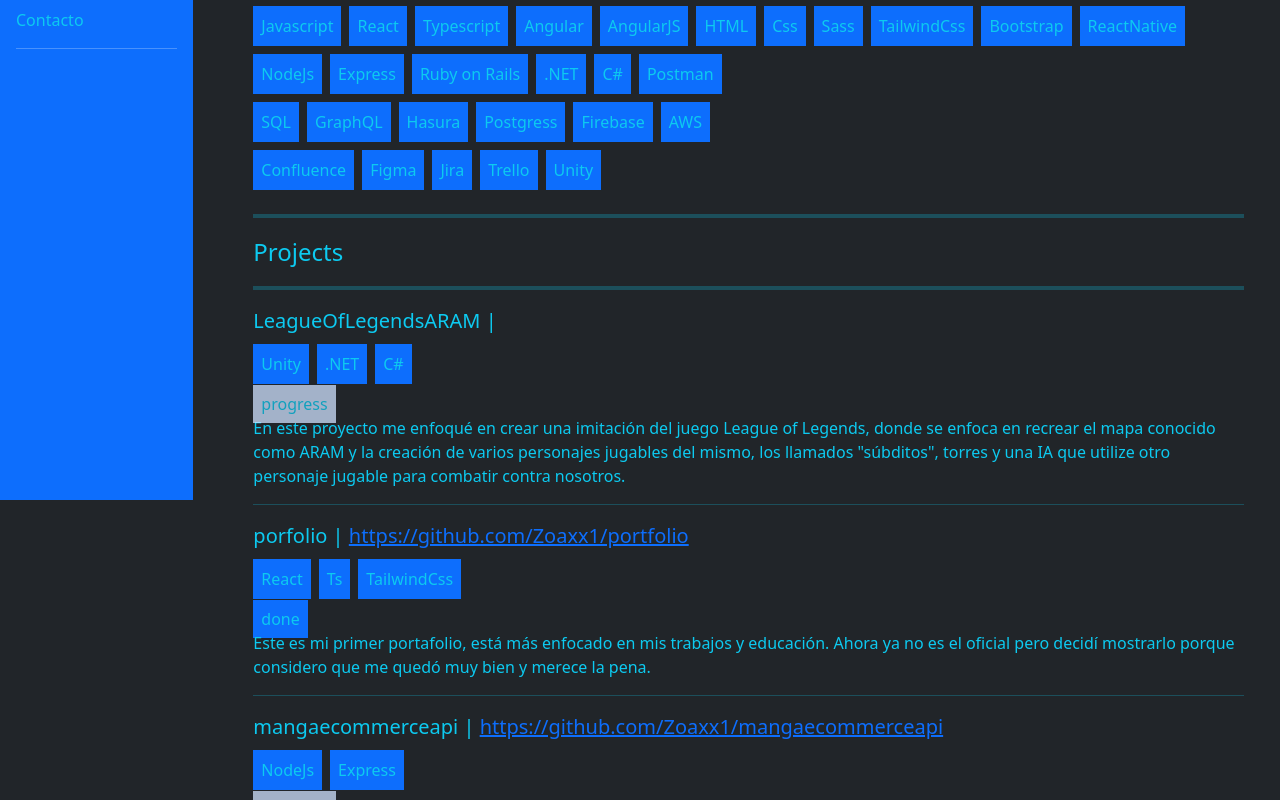
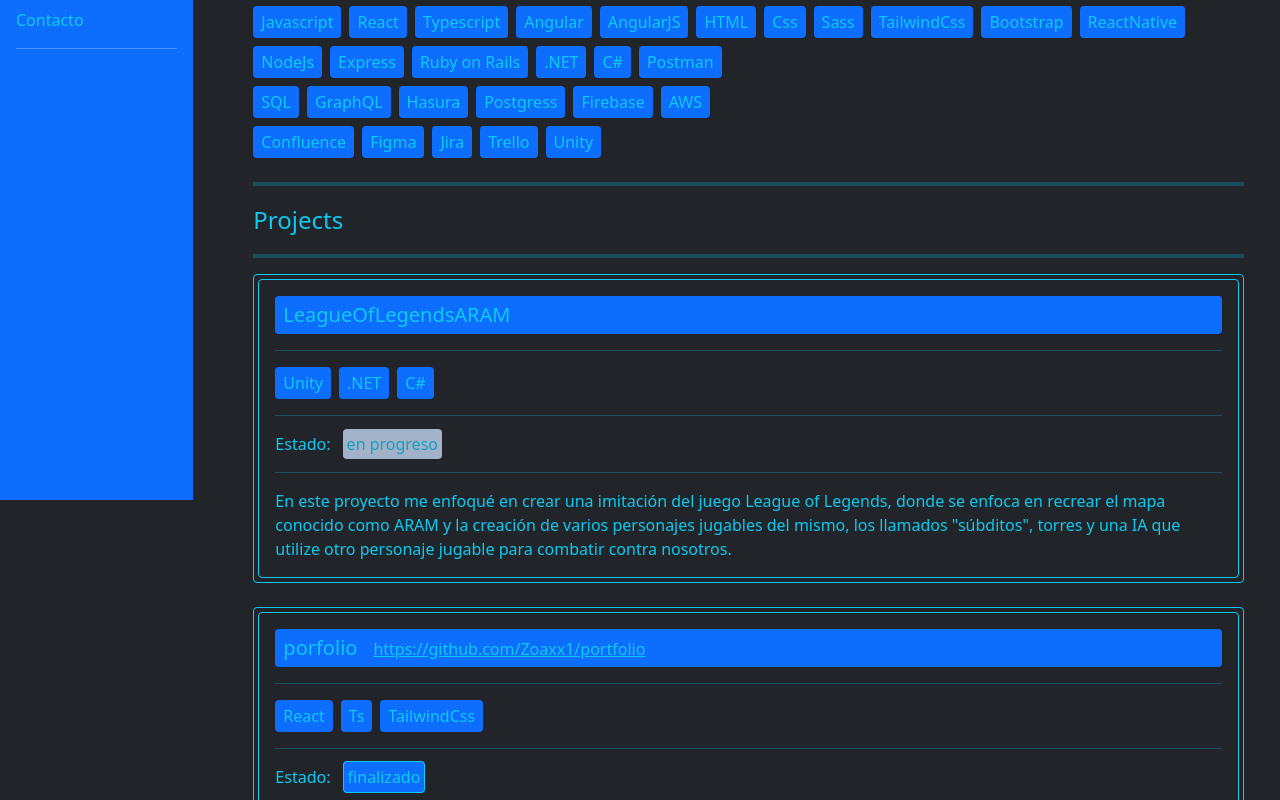
Before and after one commit to SFJavierE/portfoliojavier, a React (Create React App) app: page / in a window 1280 px wide. Shown: the part 300-1100 px from the top of the page. Built offline with nearby package versions, Linux system fonts and the light colour scheme.

Commit message:
information box and change styles

```diff
--- a/src/components/achievements/Achievements.tsx
+++ b/src/components/achievements/Achievements.tsx
@@ -1,4 +1,5 @@
 import { Achievement, AchievementDescription } from './Interface';
+import InformationBoxComponent from '../../features/components/InformationBoxComponent';
 
 export default function Achievements () {
     const achievements : Achievement[] = [
@@ -63,23 +64,24 @@
     const listAchievements = ({placeExperiencieTitle, listAchievement} : Achievement, i: number) => {
         const achievementDescription = ({title, description} : AchievementDescription, i : number) => (
             <div className='mt-2'>
-                <span className=''>{title}</span>
-                <br className='my-2'/>
+                <div className='bg-primary p-2 rounded-1 mb-3'>
+                    <span>{title}</span>
+                </div>
                 <span>{description}</span>
                 {i < (listAchievement.length - 1) && <hr />}
             </div>
         )
 
         return (
-            <div>
-                <div className=''>
+            <InformationBoxComponent>
+                <div className='bg-primary p-2 rounded-1'>
                     <span className='fs-5'>{placeExperiencieTitle}</span>
-                    <div>
-                        {listAchievement.map((ach : AchievementDescription, i : number) => achievementDescription(ach, i))}
-                    </div>
                 </div>
-                {i < achievements.length - 1 && <hr />}
-            </div>
+                <hr className='border border-2 border-info'/>
+                <div>
+                    {listAchievement.map((ach : AchievementDescription, i : number) => achievementDescription(ach, i))}
+                </div>
+            </InformationBoxComponent>
         )
     }
 
--- a/src/components/experiencies/Experiencies.tsx
+++ b/src/components/experiencies/Experiencies.tsx
@@ -1,4 +1,5 @@
 import { Company, Job, WorkingTime } from './Interface';
+import InformationBoxComponent from '../../features/components/InformationBoxComponent';
 
 export default function Experiencies () {
     const experiencies : Company[] = [
@@ -66,8 +67,7 @@
         }
 
         return (
-            <div className='border border-1 p-1 mb-4 border-info rounded-1'>
-                <div className='border border-1 p-3 border-info rounded-1'>
+            <InformationBoxComponent>
                 <div className='bg-primary p-2 rounded-1'>
                     <span className='fs-5'>{name} | </span>
                 </div>
@@ -75,8 +75,7 @@
                 <span>{description}</span>
                 <hr />
                 {titles.map((t: Job, i: number) => listTitles(t, i))}
-                </div>
-            </div>
+            </InformationBoxComponent>
         )
     }
 
--- a/src/components/projects/Interface.tsx
+++ b/src/components/projects/Interface.tsx
@@ -1,6 +1,6 @@
 import { Technology } from '../../features/types/TypeTechnology';
 
-type Status = 'done' | 'progress'
+type Status = 'done' | 'in progress' | 'finalizado' | 'en progreso'
 
 export interface Project {
     title: string;
--- a/src/components/projects/Projects.tsx
+++ b/src/components/projects/Projects.tsx
@@ -1,82 +1,83 @@
 import { Project } from './Interface';
 import TechnologyList from '../../features/components/TechnologyList';
+import InformationBoxComponent from '../../features/components/InformationBoxComponent';
 
 export default function Projects () {
 
     const projects : Project[] = [
         {
             title: 'LeagueOfLegendsARAM',
-            status: 'progress',
+            status: 'en progreso',
             technologies: ['Unity', '.NET', 'C#'],
             description: 'En este proyecto me enfoqué en crear una imitación del juego League of Legends, donde se enfoca en recrear el mapa conocido como ARAM y la creación de varios personajes jugables del mismo, los llamados "súbditos", torres y una IA que utilize otro personaje jugable para combatir contra nosotros.',
             link: ''
         },
         {
             title: 'porfolio',
-            status: 'done',
+            status: 'finalizado',
             technologies: ['React', 'Ts', 'TailwindCss'],
             description: 'Este es mi primer portafolio, está más enfocado en mis trabajos y educación. Ahora ya no es el oficial pero decidí mostrarlo porque considero que me quedó muy bien y merece la pena.',
             link: 'https://github.com/Zoaxx1/portfolio'
         },
         {
             title: 'mangaecommerceapi',
-            status: 'progress',
+            status: 'en progreso',
             technologies: ['NodeJs', 'Express'],
             description: 'Una api para manejar la base de datos del e-commerce de mangas.',
             link: 'https://github.com/Zoaxx1/mangaecommerceapi'
         },
         {
             title: 'SlimeSlash',
-            status: 'done',
+            status: 'finalizado',
             technologies: ['C#', 'Unity', '.NET'],
             description: 'Juego inspirado en el famoso Cuphead, donde eres un soldado que debe enfrentarse a un Slime Gigante antes de que se vuelva... aún más Gigante.',
             link: 'https://github.com/Zoaxx1/SlimeSlash'
         },
         {
             title: 'mangaecommerce',
-            status: 'progress',
+            status: 'en progreso',
             technologies: ['Ts', 'React', 'TailwindCss'],
             description: 'Un e-commerce enfocado a la ventas de mangas por medio de online.',
             link: 'https://github.com/Zoaxx1/mangaecommerce'
         },
         {
             title: 'dogs',
-            status: 'done',
+            status: 'finalizado',
             technologies: ['NodeJs', 'Express', 'React', 'TailwindCss'],
             description: 'Dogs fue hecho para una prueba técnica donde a través de una Api obtenía una lista de perros, además que podía agregarlos, borrarlos, etc. Decidí incluirlo porque me gustó mucho como quedo y merece la pena mostrarlo.',
             link: 'https://github.com/Zoaxx1/dogs'
         },
         {
             title: 'BankAppMe',
-            status: 'done',
+            status: 'finalizado',
             technologies: ['ReactNative', 'NodeJs', 'Express', 'AWS', 'Postman', 'Css'],
             description: 'Billetera Virtual que nos plantearon como proyecto final el bootcamp Henry, utilizamos por primera vez React Native por lo que estaba 100% enfocada al ambiente mobile, y utilizamos AWS para manejar la base de datos en tiempo real. En este proyecto cumplí un Rol parecido al e-commerce, lideré el Front y me enfoqué esta vez en la investigación del lenguaje (como dije antes, era la primera vez que lo usabamos) y la creación de las distintas vistas.',
             link: 'https://github.com/Zoaxx1/BankAppMe'
         },
         {
             title: 'BackToThe90s-E-commerce',
-            status: 'done',
+            status: 'finalizado',
             technologies: ['React', 'Postgress', 'Express', 'NodeJs', 'Trello', 'Postman', 'Css'],
             description: 'Proyecto creado y evaluado en Henry con otros 3 compañeros, donde hicimos un e-commerce con la idea de vender cosas de los 90 con precios de los 90. Estuve liderando el frontend y ayudando en el backend, principalmente estuve en la conexión entre el Front y la Api.',
             link: 'https://github.com/Zoaxx1/BackToThe90s-E-commerce'
         },
         {
             title: 'MiniGame1_Tale_Game',
-            status: 'done',
+            status: 'finalizado',
             technologies: ['.NET', 'C#', 'Unity'],
             description: 'Minijuego que se trata de arrastrar y soltar.',
             link: 'https://github.com/Zoaxx1/MiniGame1_Tale_Game'
         },
         {
             title: 'zombieWave',
-            status: 'done',
+            status: 'finalizado',
             technologies: ['.NET', 'C#', 'Unity', 'Firebase'],
             description: 'Segundo juego creado, inspirado en uno que me encantaba jugar cuando esta disponible. La idea es aguantar oleadas de zombies por nivel con una cámara vista de arriba (por eso el nombre), todas las apariencias de los zombies y el personaje fueron creadas por mi usando Blender, y además integré un login para guardar el usuario en Firebase',
             link: 'https://github.com/Zoaxx1/zombieWave'
         },
         {
             title: 'PacmanGame',
-            status: 'done',
+            status: 'finalizado',
             technologies: ['C#', 'Unity', '.NET'],
             description: 'Este fue el primer proyecto y juego que realice en mi carrera, como dice el título, es una copia del famoso juego Pacman que muchos hemos jugado alguna vez en la vida.',
             link: 'https://github.com/Zoaxx1/PacmanGame'
@@ -84,21 +85,26 @@
     ];
 
     const listProjects = ({title, status, technologies, description, link} : Project, i : number) => {
-        const statusColor: string = status === 'done' ? 'bg-primary' : 'bg-primary-subtle opacity-75';
-        const statusClass: string = statusColor + ' p-2 my-2';
+        const statusColor: string = status === 'finalizado' ? 'bg-primary border border-info' : 'bg-primary-subtle opacity-75';
+        const statusClass: string = statusColor + ' p-1 rounded-1';
 
         return (
-            <div>
-                <div className='my-2 fs-5'>
-                    <span>{title} | </span>
-                    <a href={link}>{link}</a>
+            <InformationBoxComponent>
+                <div className='bg-primary py-1 px-2 rounded-1'>
+                    <span className='fs-5 me-3'>{title}</span>
+                    <a className='text-info' href={link}>{link}</a>
                 </div>
+                <hr />
                 <TechnologyList list={technologies}/>
-                <span className={statusClass}>{status}</span>
-                <br className='mt-2 mb-3'/>
-                <span>{description}</span>
-                {i < (projects.length - 1) && <hr />}
-            </div>)
+                <hr />
+                <div className='my-3'>
+                    <span className='me-2'>Estado: </span>
+                    <span className={statusClass}>{status}</span>
+                </div>
+                <hr />
+                <span >{description}</span>
+            </InformationBoxComponent>
+        )
     }
 
     return (
--- /dev/null
+++ b/src/features/components/InformationBoxComponent.tsx
@@ -0,0 +1,15 @@
+import { ReactNode } from 'react';
+
+interface InformationBoxComponent {
+    children: ReactNode;
+}
+
+export default function InformationBoxComponent ({children}: InformationBoxComponent) {
+    return (
+        <div className='border border-1 p-1 mb-4 border-info rounded-1'>
+            <div className='border border-1 p-3 border-info rounded-1'>
+                {children}
+            </div>
+        </div>
+    )
+}
--- a/src/features/components/TechnologyList.tsx
+++ b/src/features/components/TechnologyList.tsx
@@ -8,9 +8,11 @@
     return (
         <div className="d-flex my-2">
             {
-                list.map((t : Technology) => (<div className="bg-primary p-2 me-2">
+                list.map((t : Technology) => (
+                    <div className="bg-primary px-2 py-1 me-2 rounded-1">
                         {t}
-                    </div>))
+                    </div>
+                ))
             }
         </div>
     )
```
Lines whose indentation alone changed are shown as unchanged.
